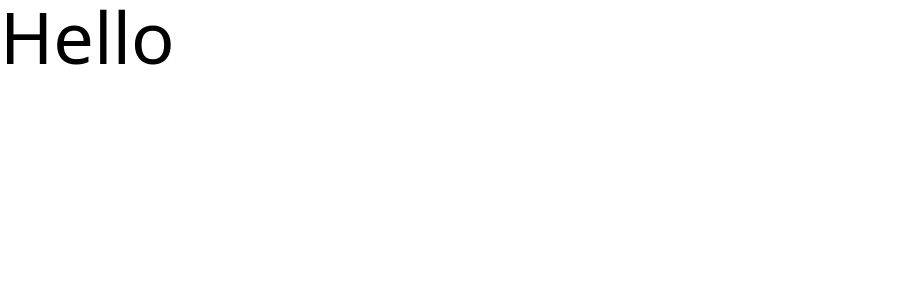
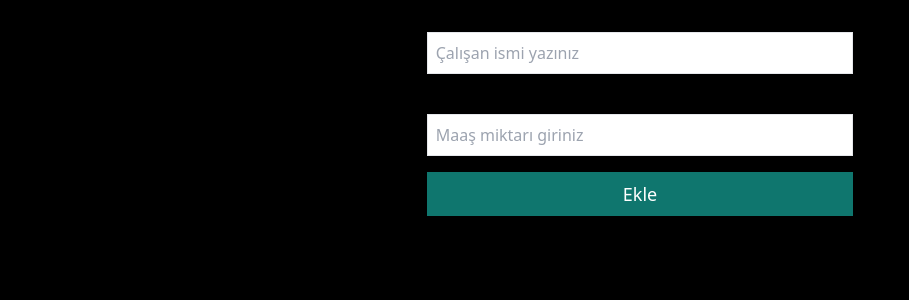
Before and after one commit to IkbalHukumdar/workers-app, a React (Create React App) app: page / in a window 1280 px wide. Shown: the top 300 px of the page, without its empty margins (0-909 px from the left). Built offline with nearby package versions, Linux system fonts and the light colour scheme.

Commit message:
AddWorker Componenti oluşturuldu

```diff
--- a/src/App.js
+++ b/src/App.jsx
@@ -1,6 +1,8 @@
+import AddWorker from "./components/Workers/AddWorker";
+
 function App() {
   return <div className="App">
-    <span className="text-7xl">Hello </span>
+   <AddWorker/>
   </div>;
 }
 
--- /dev/null
+++ b/src/components/Workers/AddWorker.jsx
@@ -0,0 +1,27 @@
+const AddWorker = () => {
+  return (
+    <form className="flex flex-col gap-y-2">
+      <label htmlFor="name" className="font-medium">
+        Çalışan İsmi
+      </label>
+      <input
+        type="text"
+        className="max-w-[40rem] w-full mx-auto border p-2"
+        placeholder="Çalışan ismi yazınız"
+        id="name"
+      />
+      <label htmlFor="wage" className="font-medium">
+        Maaş Miktarı
+      </label>
+      <input
+        type="text"
+        className="max-w-[40rem] w-full mx-auto border p-2"
+        placeholder="Maaş miktarı giriniz"
+        id="wage"
+      />
+      <button className="p-2 text-lg bg-teal-700 text-white mt-2">Ekle</button>
+    </form>
+  );
+};
+
+export default AddWorker;
--- a/src/index.css
+++ b/src/index.css
@@ -1,3 +1,11 @@
 @tailwind base;
 @tailwind components;
 @tailwind utilities;
+
+hmtl{
+    @apply text-[125%]
+}
+
+body{
+    @apply bg-black w-1/3 mx-auto
+}
```
